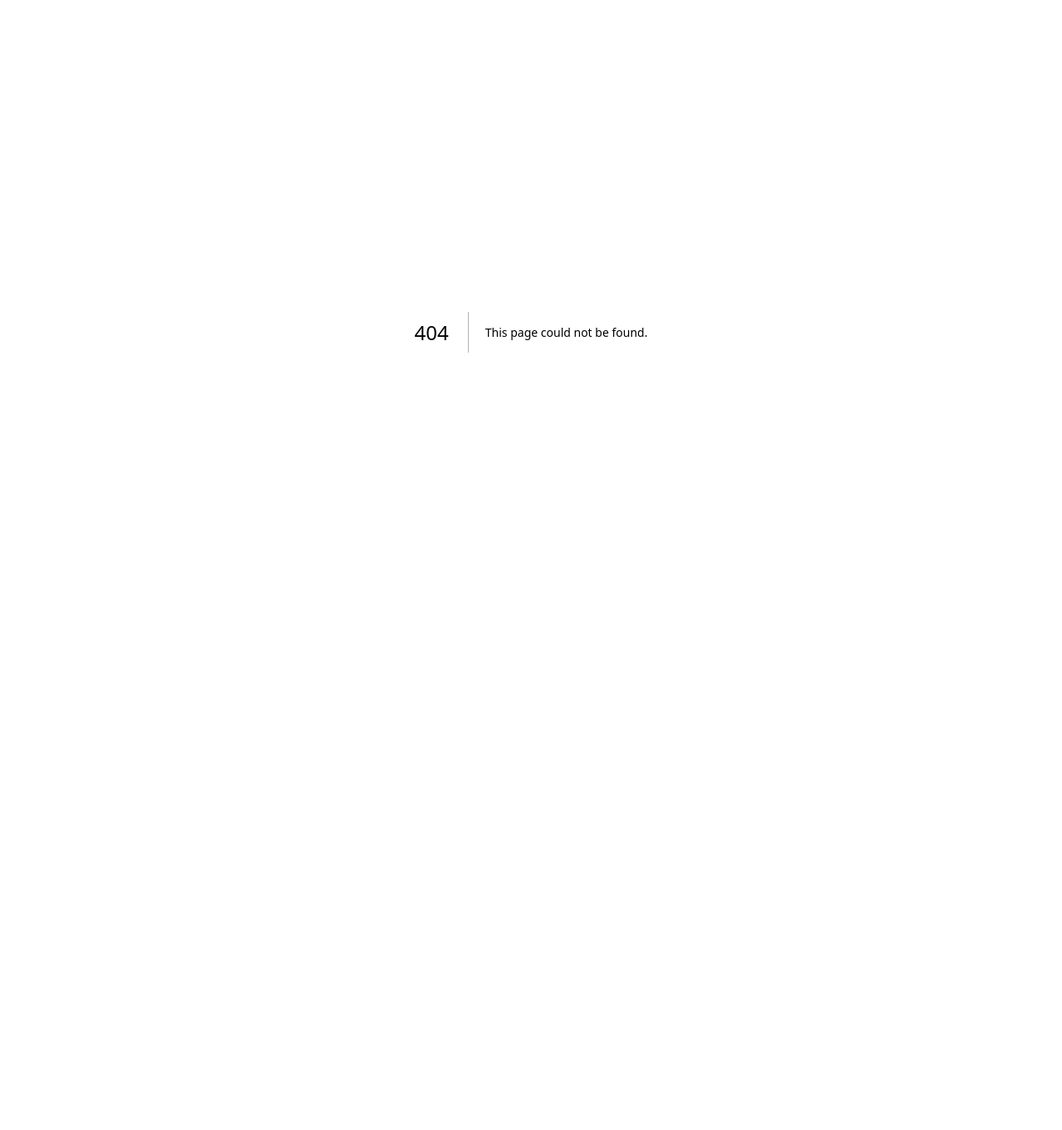
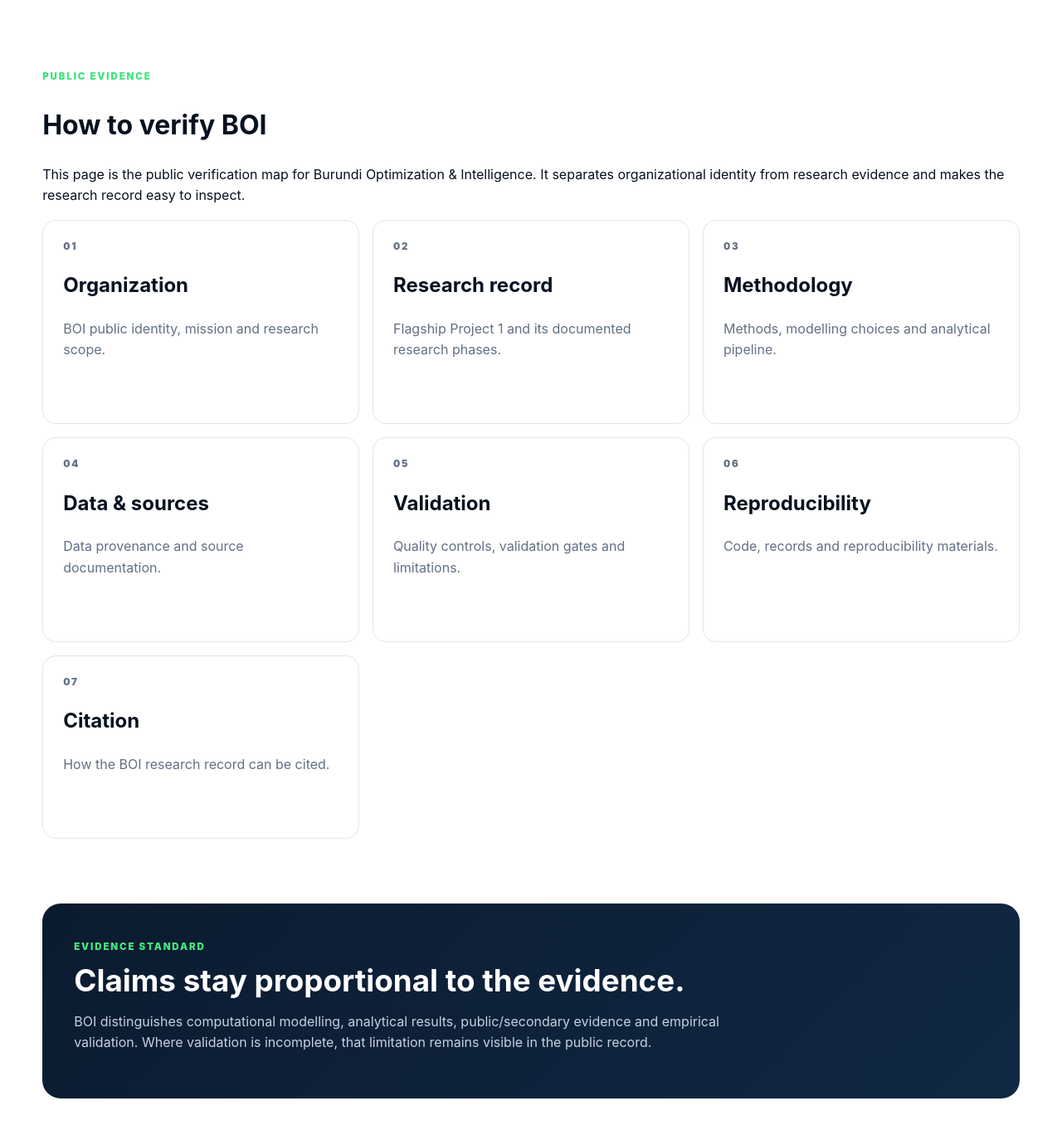
Before and after one commit to Boi2026/burundi-optimization, a Next.js app: page /evidence in a window 1280 px wide. Before the commit this address had no page. Shown: the top 1362 px of the page at 83% size. Before the commit the page ends 800 px from the top, so only its background shows below. Built offline with nearby package versions, Linux system fonts and the light colour scheme.

Commit message:
Add public evidence verification page

```diff
--- /dev/null
+++ b/app/evidence/page.tsx
@@ -0,0 +1,31 @@
+import Link from "next/link";
+
+export default function EvidencePage(){
+  const items = [
+    ["01","Organization","BOI public identity, mission and research scope.","/about"],
+    ["02","Research record","Flagship Project 1 and its documented research phases.","/research/project-1"],
+    ["03","Methodology","Methods, modelling choices and analytical pipeline.","/research/project-1/methodology"],
+    ["04","Data & sources","Data provenance and source documentation.","/research/project-1/data-sources"],
+    ["05","Validation","Quality controls, validation gates and limitations.","/research/project-1/validation"],
+    ["06","Reproducibility","Code, records and reproducibility materials.","/research/project-1/reproducibility"],
+    ["07","Citation","How the BOI research record can be cited.","/research/project-1/citation"],
+  ];
+  return <main className="section"><div className="wrap">
+    <span className="eyebrow">Public evidence</span>
+    <h1>How to verify BOI</h1>
+    <p className="lead">This page is the public verification map for Burundi Optimization & Intelligence. It separates organizational identity from research evidence and makes the research record easy to inspect.</p>
+    <div className="grid">
+      {items.map(([n,t,d,u])=><article className="card" key={n}>
+        <span className="eyebrow">{n}</span><h2>{t}</h2><p>{d}</p>
+        <Link className="btn secondary" href={u}>Open record →</Link>
+      </article>)}
+    </div>
+    <section className="section">
+      <div className="project">
+        <span className="eyebrow">Evidence standard</span>
+        <h2>Claims stay proportional to the evidence.</h2>
+        <p>BOI distinguishes computational modelling, analytical results, public/secondary evidence and empirical validation. Where validation is incomplete, that limitation remains visible in the public record.</p>
+      </div>
+    </section>
+  </div></main>
+}
```
